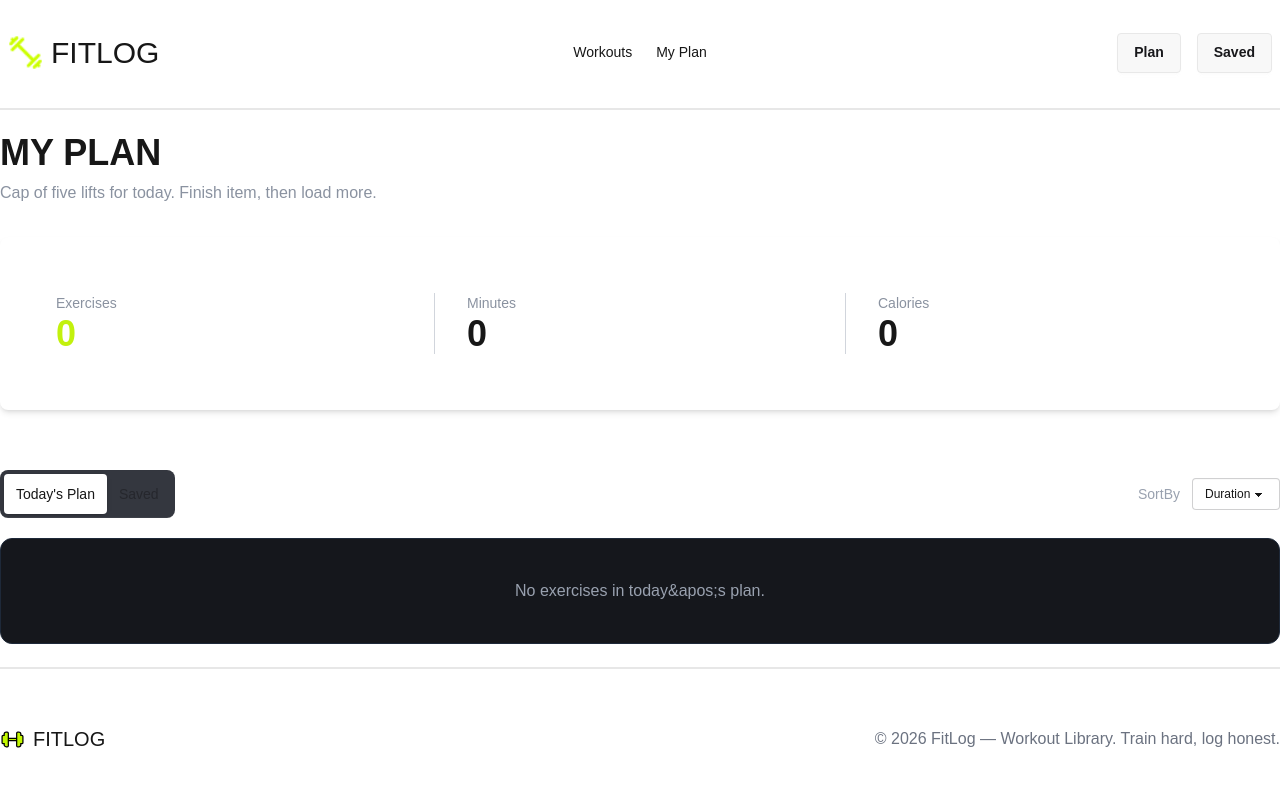
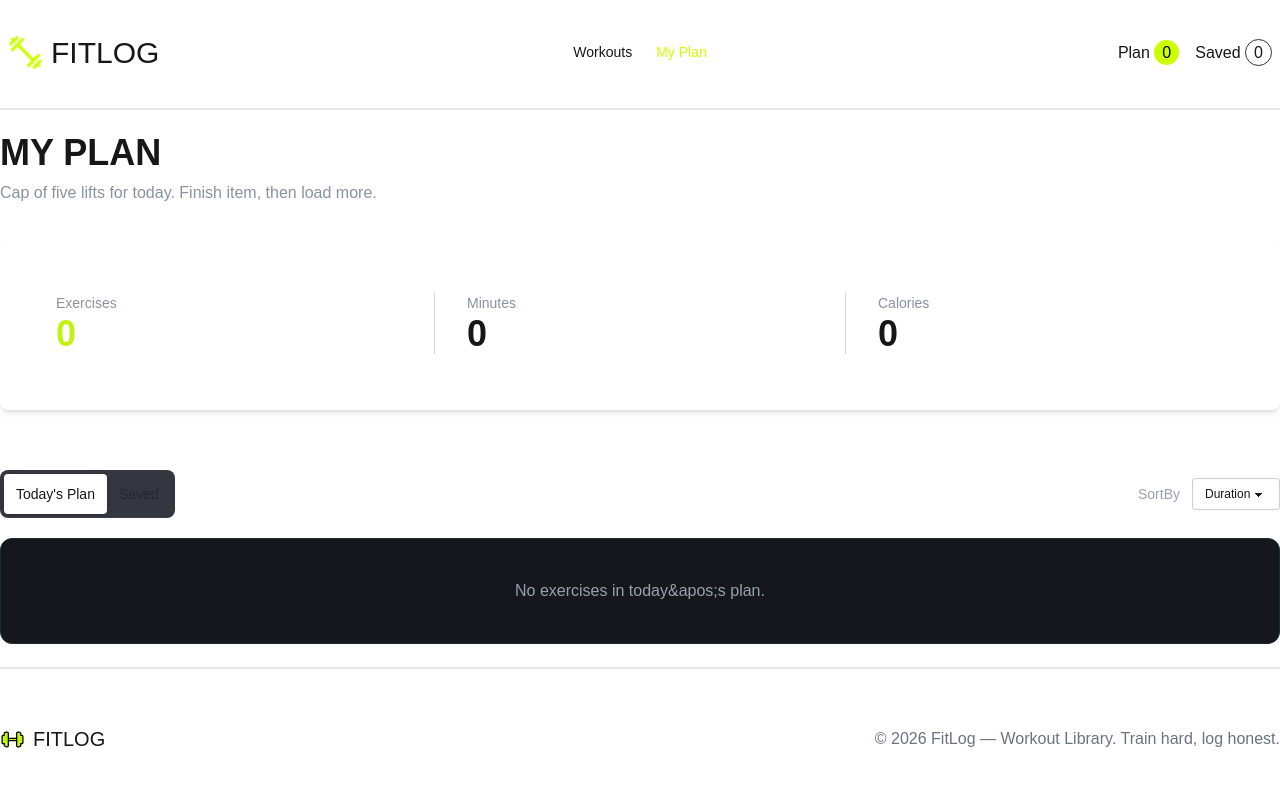
Before and after one commit to alhazuddin07/assignment-number-6, a Next.js app: page /my-plan in a window 1280 px wide. Shown: the top 786 px of the page. Built offline with nearby package versions, Linux system fonts and the light colour scheme.

Commit message:
navbar dynamic

```diff
--- a/src/components/shared/Navbar.tsx
+++ b/src/components/shared/Navbar.tsx
@@ -1,12 +1,16 @@
+"use client";
 import Image from 'next/image';
 import Link from 'next/link';
 import Logo from '@/assets/logo.png'
+import { usePathname } from 'next/navigation';
 
 const Navbar = () => {
 
+    const pathname = usePathname();
+
     const links = <>
-        <li><Link href="/">Workouts</Link></li>
-        <li><Link href="/my-plan">My Plan</Link></li>
+        <li><Link className={pathname === "/" ? "text-[#ccff00]" : ""} href="/">Workouts</Link></li>
+        <li><Link className={pathname === "/my-plan" ? "text-[#ccff00] rounded-2xl" : ""}  href="/my-plan">My Plan</Link></li>
     </>
 
     return (
@@ -39,8 +43,8 @@ const Navbar = () => {
                     </ul>
                 </div>
                 <div className="navbar-end gap-4">
-                    <Link href="/listed-cards" className="btn">Plan</Link>
-                    <Link href="/listed-cards" className="btn">Saved</Link>
+                    <Link href="/my-plan">Plan <span className='px-2 py-1 rounded-2xl bg-[#ccff00] text-black'>0</span></Link>
+                    <Link href="/my-plan">Saved <span className='px-2 py-1 border border-[#2D313B] rounded-2xl'>0</span></Link>
                 </div>
             </div>
             <div className='divider'></div>
```
